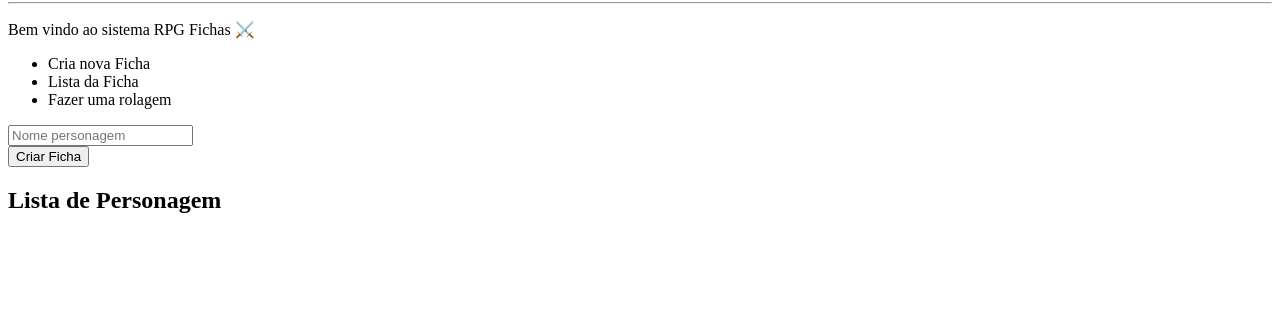
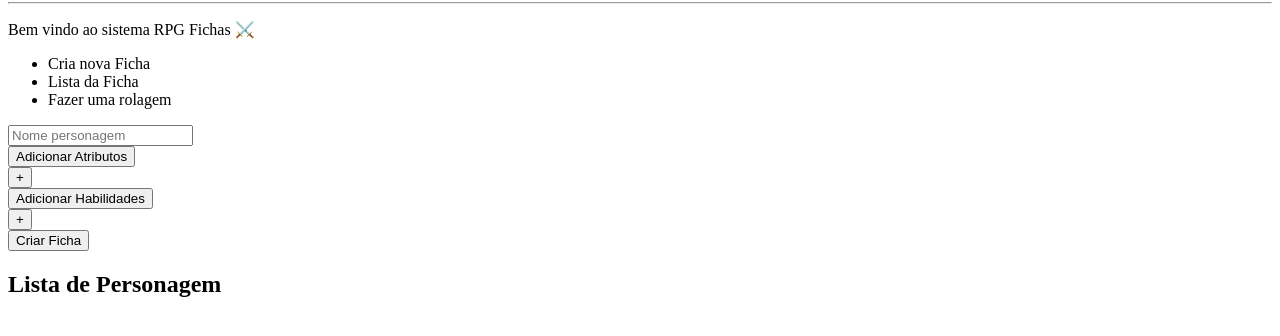
Before and after one commit to AndreVictordmr/rpg-ficha-syste--m, a website: page index.html in a window 1280 px wide. Shown: the part 78-414 px from the top of the page. Drawn offline with Linux system fonts and the light colour scheme.

Commit message:
atidicionado botoes

```diff
--- a/index.html
+++ b/index.html
@@ -23,14 +23,16 @@
                     <label for="name"></label>
                     <input type="text" id="nome" placeholder="Nome personagem">
                 </div>
+                <button type="button" class="btn_plus">Adicionar Atributos</button>
                 <div class="atribuForm">
                     <div class="atributo">
-
+                        <button type="button" class="btn_incremeto">+</button>
                     </div>
                 </div>
+                <button type="button" class="btn_plus">Adicionar Habilidades</button>
                 <div class="skillForm">
                     <div class="skill">
-
+                        <button type="button" class="btn_incremeto">+</button>
                     </div>
                 </div>
                 <button id="btnForm">Criar Ficha</button>
```
